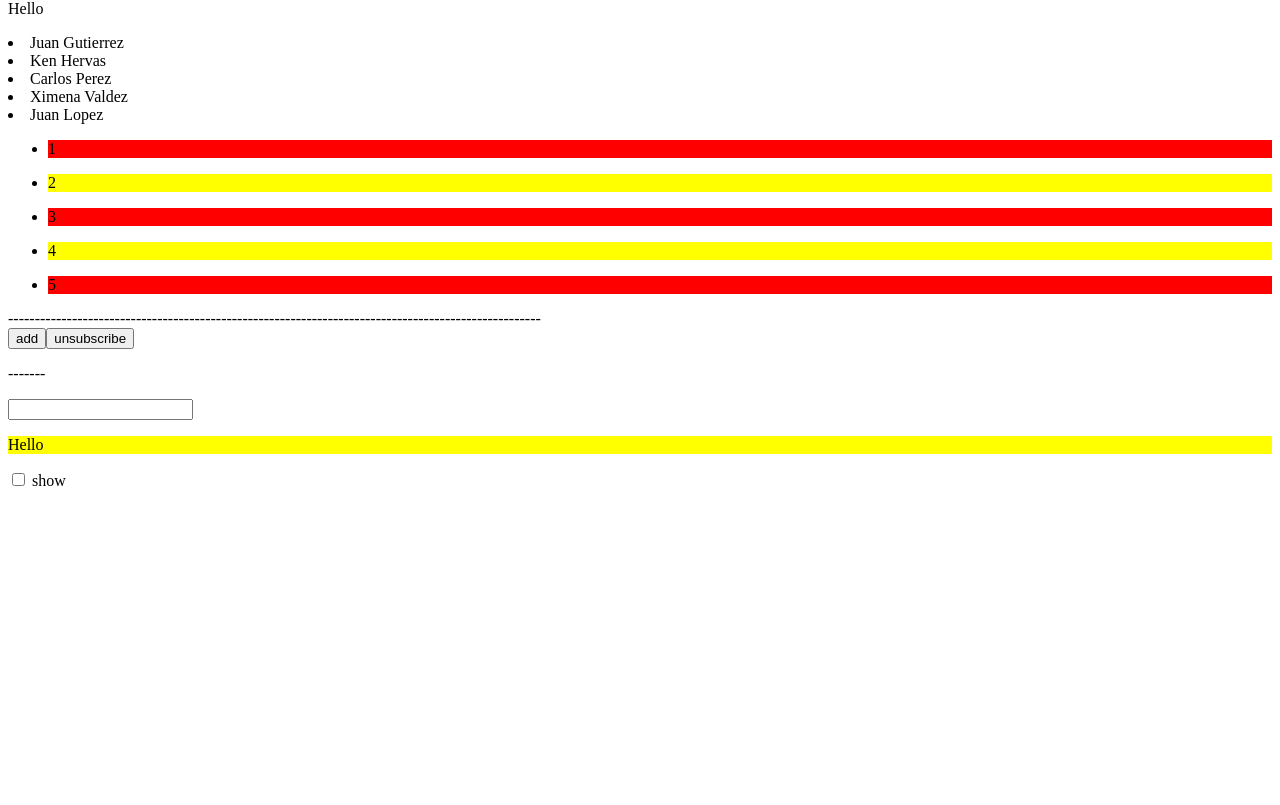
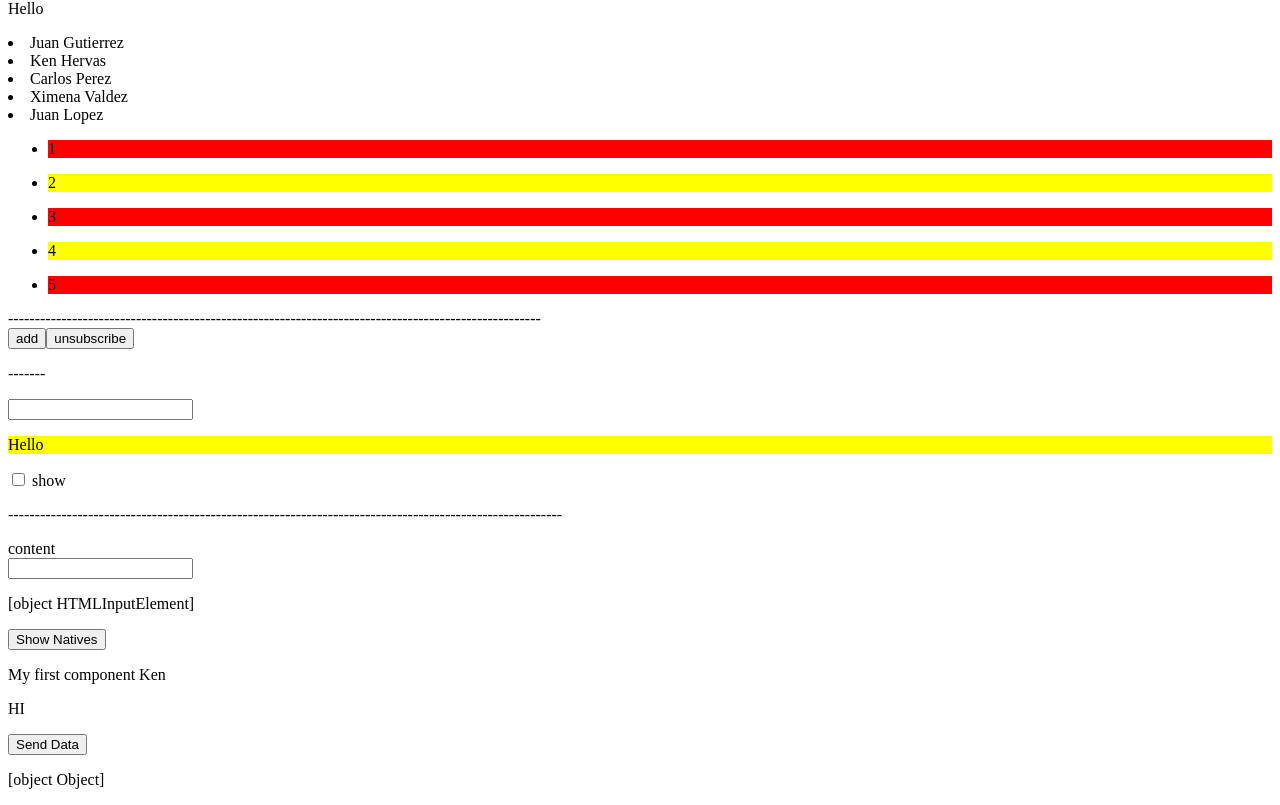
Before and after one commit to 0WLB34R/AngularCourse, an Angular app: page / in a window 1280 px wide. Shown: the part 928-1733 px from the top of the page. Before the commit the page ends 1426 px from the top, so only its background shows below. Built offline with nearby package versions, Linux system fonts and the light colour scheme.

Commit message:
17/08/2021 View Child

```diff
--- a/src/app/app.component.html
+++ b/src/app/app.component.html
@@ -90,3 +90,17 @@ Hello
 <input type="checkbox" [(ngModel)]="sw"> show
 
 <div *ngIfKen="sw" (test)="$tes(event)"> hello </div>
+
+<p>--------------------------------------------------------------------------------------------------------</p>
+
+<div #myDiv1> content</div>
+
+<input type="text" #myDiv2>
+
+<p>{{myDiv2}}</p>
+
+<button (click)="onShowLocalVars()">Show Natives</button>
+
+<test1 #myCompKen></test1>
+
+<p>{{myComponentKen}}</p>
--- a/src/app/app.component.ts
+++ b/src/app/app.component.ts
@@ -1,4 +1,4 @@
-import { Component, Input } from '@angular/core';
+import { Component, ElementRef, Input, ViewChild } from '@angular/core';
 import {BehaviorSubject, of} from 'rxjs'
 import { map } from 'rxjs/operators';
 
@@ -23,6 +23,9 @@ export class AppComponent {
   vide = 1;
   tikktok = new BehaviorSubject(this.vide);
   personD;
+
+  @ViewChild("myDiv1") myDivOne = ElementRef;
+  @ViewChild("myCompKen") myComponentKen = ElementRef;
 
   constructor(){
     const testMap = [1,2,3,4,5,6].map(item => item*2);
@@ -141,4 +144,8 @@ export class AppComponent {
   test(event){
     console.log(event);
   }
+
+  onShowLocalVars(){
+    console.log(this.myDivOne)
+  }
 }
```
